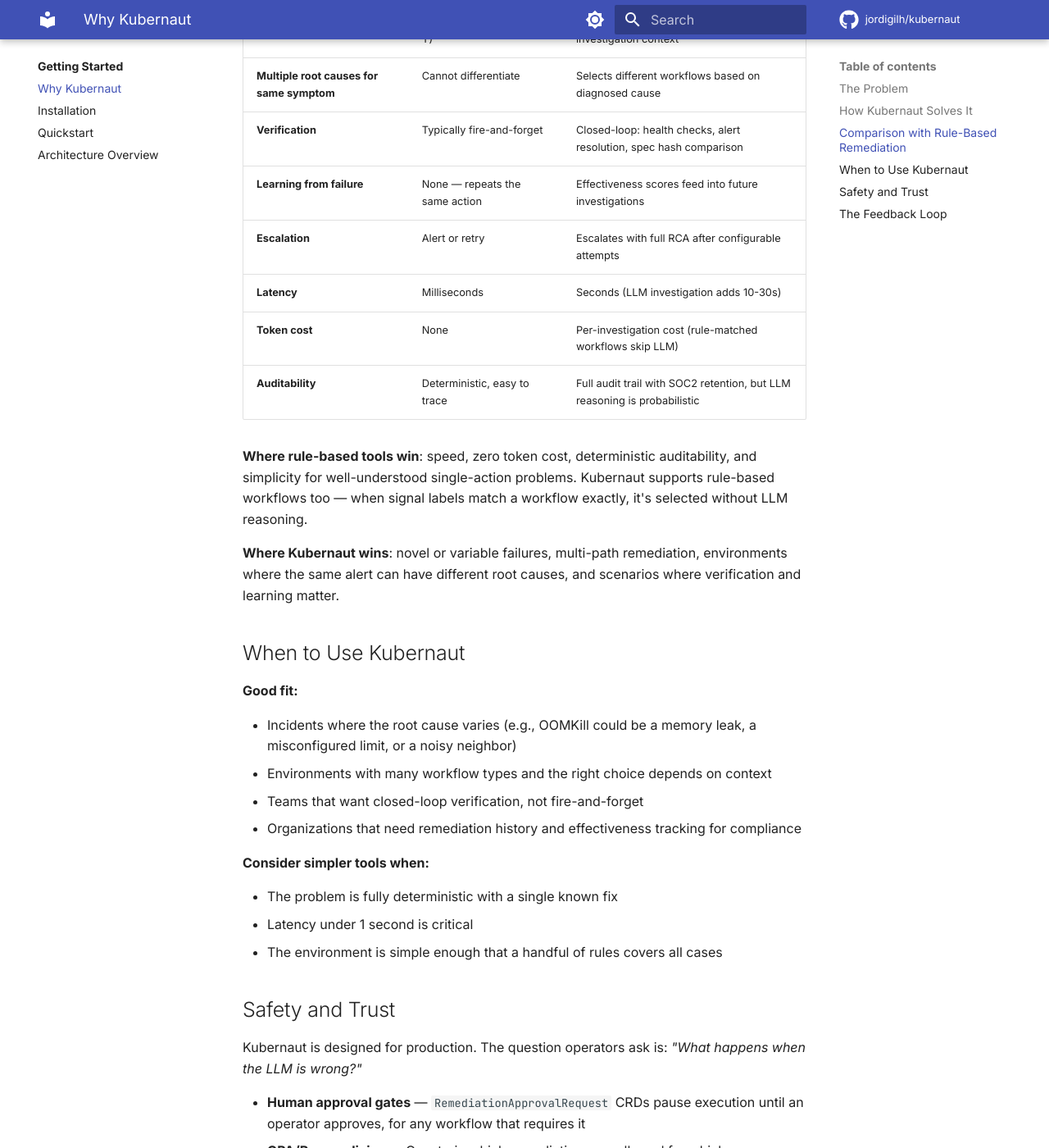
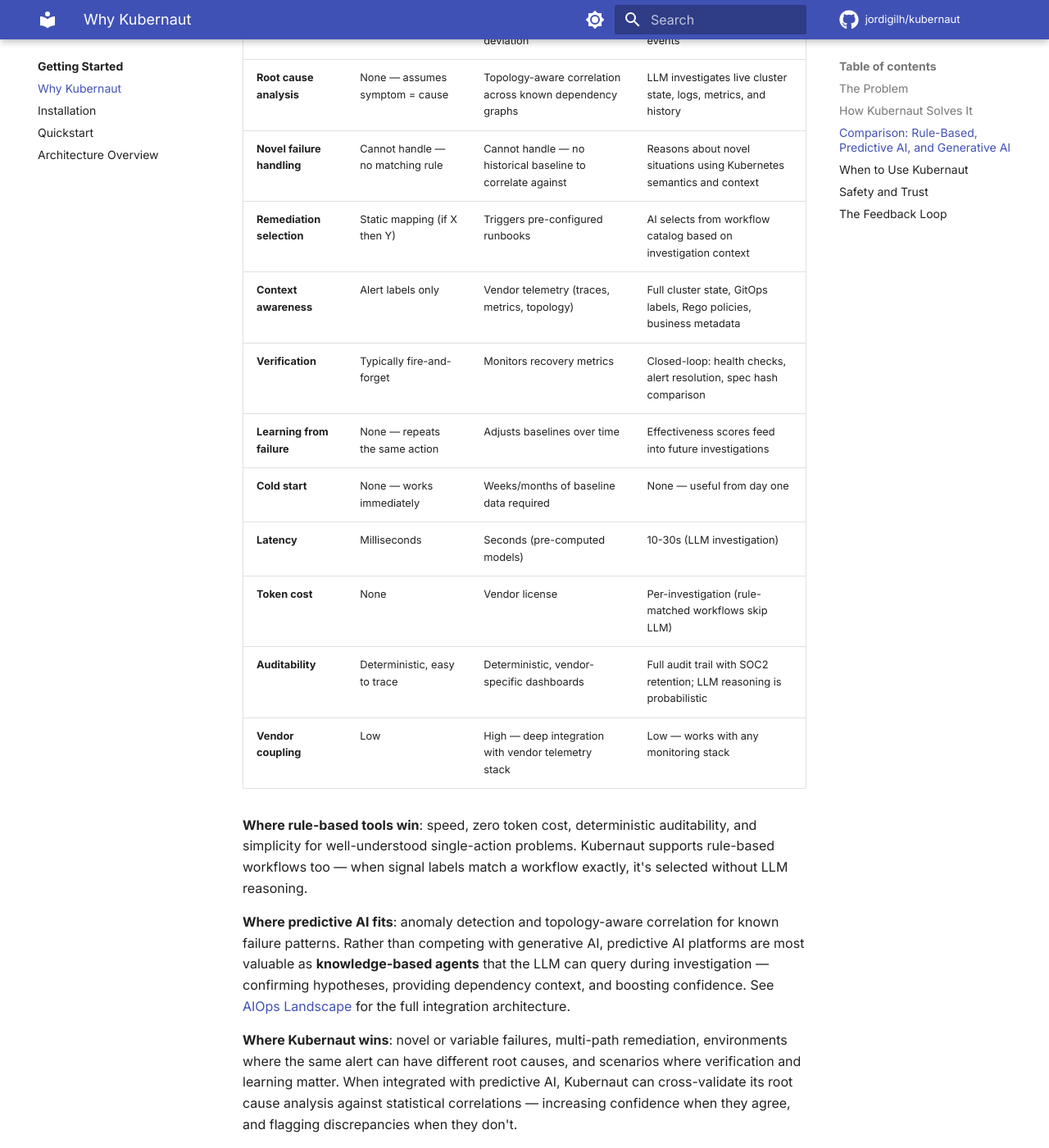
Before and after one commit to jordigilh/kubernaut-docs, an MkDocs documentation site: the page built from docs/getting-started/why-kubernaut.md, in a window 1280 px wide and 1400 px high, scrolled down 1427 px. Shown: the whole window at 82% size. Built offline with MkDocs 1.6.1 and Material for MkDocs 9.7.7, drawn with Linux system fonts in a browser that asks for light colours; comment, search, counter and statistics services are not loaded; the version menu is left out; some of the changed text lies outside the part shown.

Commit message:
docs: add AIOps remediation landscape comparison and predictive AI integration
Expand why-kubernaut.md from a two-column (Rule-Based vs Kubernaut) comparison
to a three-way table covering Rule-Based, Predictive AI (Davis, Watchdog), and
Generative AI (Kubernaut). Add positioning for predictive AI as a complementary
knowledge-based agent rather than a competing approach.

Create docs/architecture/aiops-landscape.md with a deep-dive covering:
- How predictive AI and generative AI differ in detection, RCA, and remediation
- Predictive AI as a tool-callable knowledge agent during LLM investigation
- Confidence calibration: agreement boosts confidence, disagreement flags review
- Hallucination safeguards via cross-validation against statistical correlations
- Integration architecture: signal source and investigation tool patterns
- Decision matrix for when to use each approach (alone or combined)

Made-with: Cursor

```diff
--- a/docs/getting-started/why-kubernaut.md
+++ b/docs/getting-started/why-kubernaut.md
@@ -24,24 +24,30 @@ Kubernaut turns remediation into a declarative, AI-driven, closed-loop process:
 
 See [Architecture Overview](architecture-overview.md) for the full pipeline.
 
-## Comparison with Rule-Based Remediation
+## Comparison: Rule-Based, Predictive AI, and Generative AI
 
-| Capability | Rule-Based Tools | Kubernaut |
-|---|---|---|
-| **Trigger** | Pattern match on alert name/labels | Same — Prometheus alerts, K8s events |
-| **Root cause analysis** | None — assumes symptom = cause | LLM investigates live cluster state, logs, metrics, and history |
-| **Remediation selection** | Static mapping (if X then Y) | AI selects from workflow catalog based on investigation context |
-| **Multiple root causes for same symptom** | Cannot differentiate | Selects different workflows based on diagnosed cause |
-| **Verification** | Typically fire-and-forget | Closed-loop: health checks, alert resolution, spec hash comparison |
-| **Learning from failure** | None — repeats the same action | Effectiveness scores feed into future investigations |
-| **Escalation** | Alert or retry | Escalates with full RCA after configurable attempts |
-| **Latency** | Milliseconds | Seconds (LLM investigation adds 10-30s) |
-| **Token cost** | None | Per-investigation cost (rule-matched workflows skip LLM) |
-| **Auditability** | Deterministic, easy to trace | Full audit trail with SOC2 retention, but LLM reasoning is probabilistic |
+The AIOps remediation landscape has three distinct approaches. Kubernaut uses generative AI but is designed to integrate with predictive AI platforms as complementary tools.
+
+| Capability | Rule-Based | Predictive AI (Davis, Watchdog) | Kubernaut (Generative AI) |
+|---|---|---|---|
+| **Trigger** | Pattern match on alert name/labels | Statistical anomaly detection, baseline deviation | Same as rule-based — Prometheus alerts, K8s events |
+| **Root cause analysis** | None — assumes symptom = cause | Topology-aware correlation across known dependency graphs | LLM investigates live cluster state, logs, metrics, and history |
+| **Novel failure handling** | Cannot handle — no matching rule | Cannot handle — no historical baseline to correlate against | Reasons about novel situations using Kubernetes semantics and context |
+| **Remediation selection** | Static mapping (if X then Y) | Triggers pre-configured runbooks | AI selects from workflow catalog based on investigation context |
+| **Context awareness** | Alert labels only | Vendor telemetry (traces, metrics, topology) | Full cluster state, GitOps labels, Rego policies, business metadata |
+| **Verification** | Typically fire-and-forget | Monitors recovery metrics | Closed-loop: health checks, alert resolution, spec hash comparison |
+| **Learning from failure** | None — repeats the same action | Adjusts baselines over time | Effectiveness scores feed into future investigations |
+| **Cold start** | None — works immediately | Weeks/months of baseline data required | None — useful from day one |
+| **Latency** | Milliseconds | Seconds (pre-computed models) | 10-30s (LLM investigation) |
+| **Token cost** | None | Vendor license | Per-investigation (rule-matched workflows skip LLM) |
+| **Auditability** | Deterministic, easy to trace | Deterministic, vendor-specific dashboards | Full audit trail with SOC2 retention; LLM reasoning is probabilistic |
+| **Vendor coupling** | Low | High — deep integration with vendor telemetry stack | Low — works with any monitoring stack |
 
 **Where rule-based tools win**: speed, zero token cost, deterministic auditability, and simplicity for well-understood single-action problems. Kubernaut supports rule-based workflows too — when signal labels match a workflow exactly, it's selected without LLM reasoning.
 
-**Where Kubernaut wins**: novel or variable failures, multi-path remediation, environments where the same alert can have different root causes, and scenarios where verification and learning matter.
+**Where predictive AI fits**: anomaly detection and topology-aware correlation for known failure patterns. Rather than competing with generative AI, predictive AI platforms are most valuable as **knowledge-based agents** that the LLM can query during investigation — confirming hypotheses, providing dependency context, and boosting confidence. See [AIOps Landscape](../architecture/aiops-landscape.md) for the full integration architecture.
+
+**Where Kubernaut wins**: novel or variable failures, multi-path remediation, environments where the same alert can have different root causes, and scenarios where verification and learning matter. When integrated with predictive AI, Kubernaut can cross-validate its root cause analysis against statistical correlations — increasing confidence when they agree, and flagging discrepancies when they don't.
 
 ## When to Use Kubernaut
 
```
Also changed, not shown: docs/architecture/aiops-landscape.md (added, +159 -0 lines), docs/architecture/index.md (+1 -0 lines).
